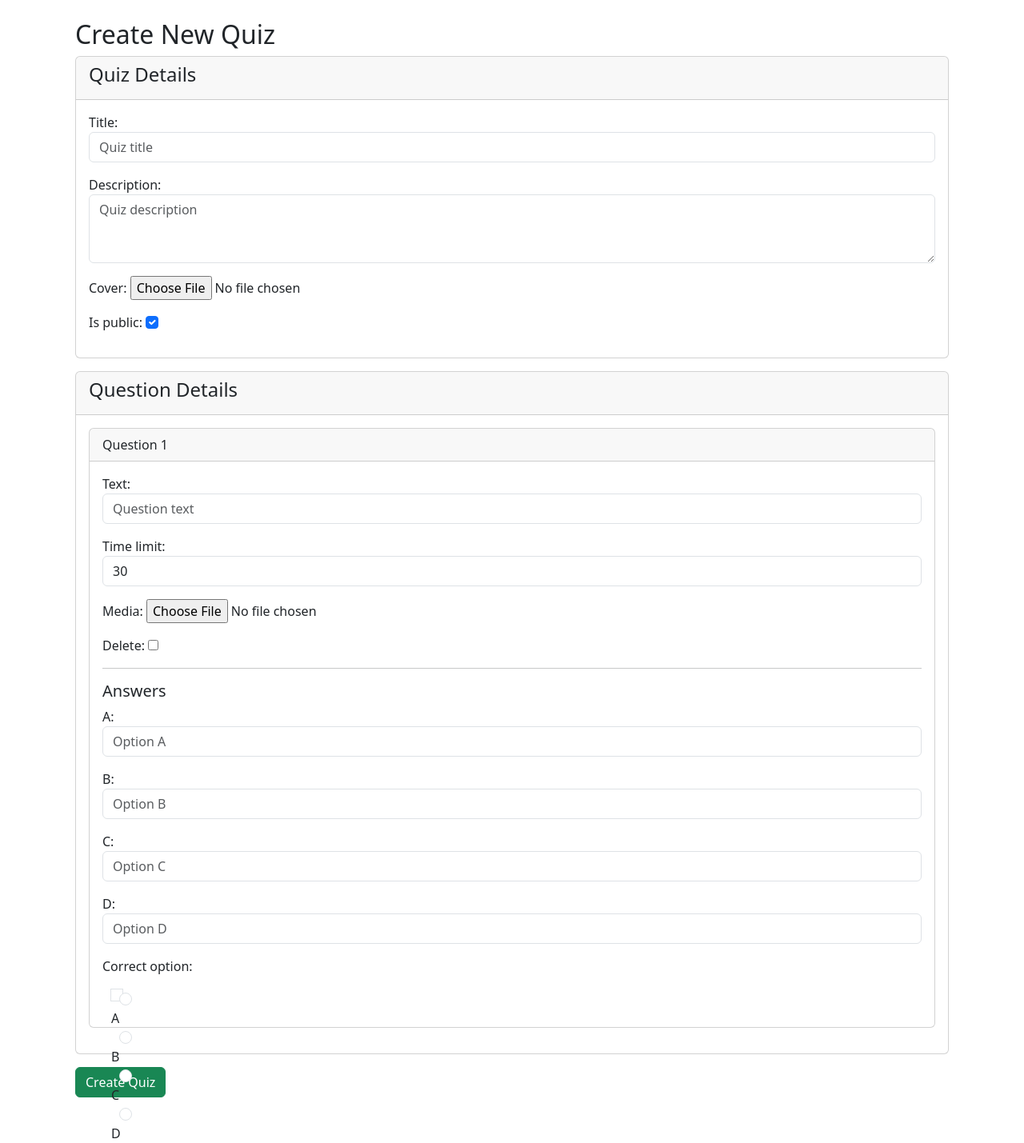
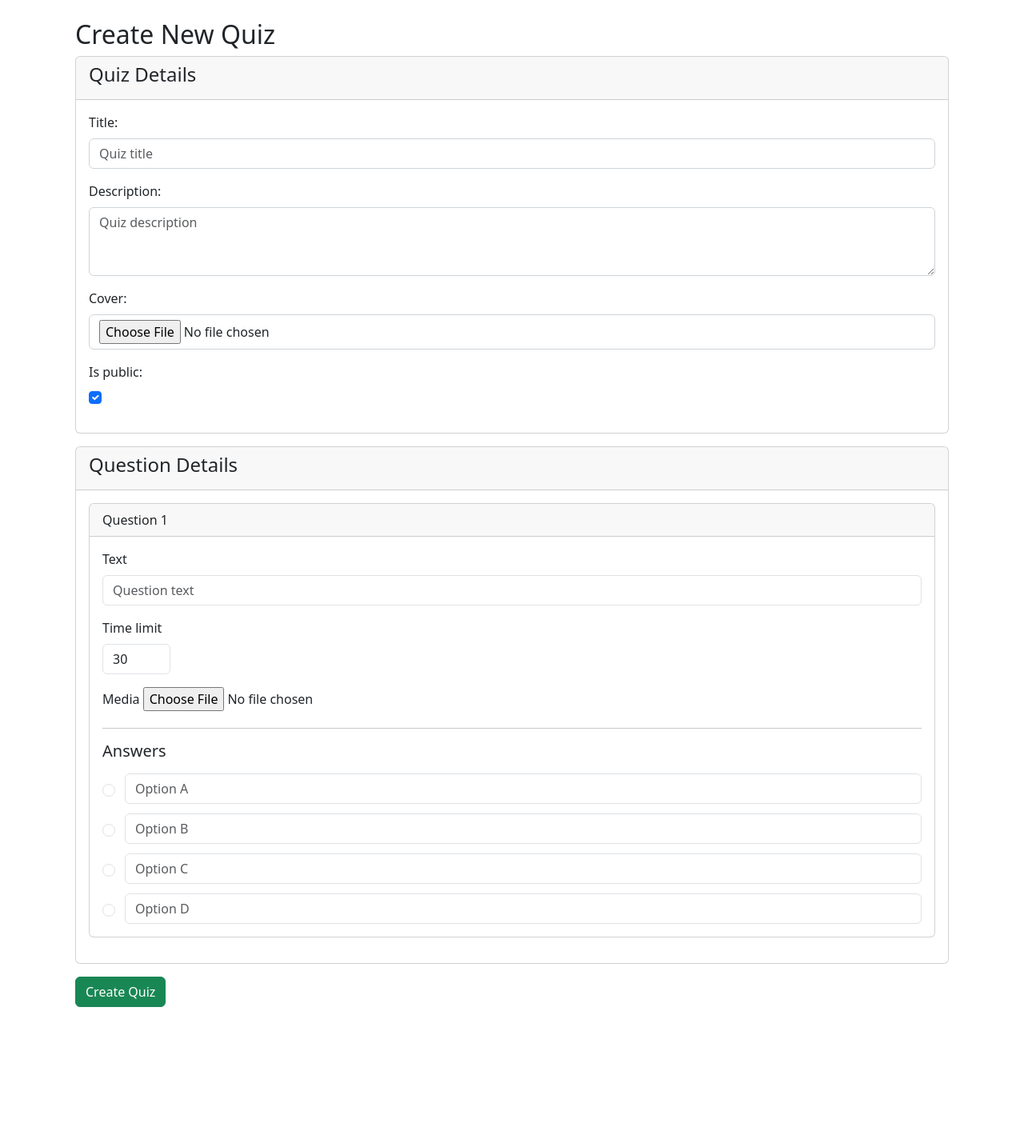
Before and after one commit to MoNaK-Wales/quiz, a Django app: page /create-quiz/ in a window 1280 px wide. Shown: the part 56-1485 px from the top of the page at 80% size. After the commit the page ends 1315 px from the top, so only its background shows below. Run offline with Django 5.2, Linux system fonts and the light colour scheme; the visitor is signed in with stand-in values (Sample User, id 1).

Commit message:
forms style fix

```diff
--- a/browser/views.py
+++ b/browser/views.py
@@ -61,7 +61,7 @@ class QuizFormView(LoginRequiredMixin, FormView):
                 continue
 
             question = question_form.save(commit=False)
-            question_form.quiz = quiz
+            question.quiz = quiz
             question.save()
 
             answers = a_form.cleaned_data
--- a/static/browser/css/quiz_form.css
+++ b/static/browser/css/quiz_form.css
@@ -1,9 +1,37 @@
 .question-set[style*="opacity: 0.5"] {
     transition: opacity 0.3s ease-in-out;
 }
-.question-set .form-check-input {
-    margin-left: 10px;
+
+.answer-grid-layout {
+    display: grid;
+    grid-template-columns: auto 1fr;
+    gap: 0.75rem;
+    align-items: center;
 }
-.question-set h5 {
-    margin-top: 15px;
+
+.card-body p {
+    margin-bottom: 1rem;
 }
+.card-body p label {
+    display: block;
+    margin-bottom: 0.5rem;
+    font-weight: 500;
+}
+.card-body p input:not(.form-check-input),
+.card-body p textarea,
+.card-body p select {
+    display: block;
+    width: 100%;
+    padding: 0.375rem 0.75rem;
+    font-size: 1rem;
+    font-weight: 400;
+    line-height: 1.5;
+    color: #212529;
+    background-color: #fff;
+    border: 1px solid #ced4da;
+    border-radius: 0.375rem;
+}
+.card-body p input[type="checkbox"]:not(.form-check-input) {
+    display: inline-block;
+    width: auto;
+}
--- a/static/browser/js/quiz_formset.js
+++ b/static/browser/js/quiz_formset.js
@@ -31,8 +31,9 @@ document.addEventListener('DOMContentLoaded', function () {
     };
 
     formsetContainer.addEventListener('click', function (event) {
-        if (event.target.classList.contains('delete-form-button')) {
-            const formSetBlock = event.target.closest('.formset-block');
+        const deleteButton = event.target.closest('.delete-form-btn');
+        if (deleteButton) {
+            const formSetBlock = deleteButton.closest('.formset-block') || deleteButton.closest('.question-set');
             formSetBlock.style.display = 'none';
             const deleteCheckbox = formSetBlock.querySelector('input[type="checkbox"][name*="questions-"][name$="-DELETE"]');
             if (deleteCheckbox) {
--- a/templates/browser/quiz_form.html
+++ b/templates/browser/quiz_form.html
@@ -10,15 +10,15 @@
     <div class="container">
         <h2>Create New Quiz</h2>
 
-        <form>
+        <form method="post" enctype="multipart/form-data">
             {% csrf_token %}
 
-            {% if quiz_form.errors or question_form.errors or answer_form.errors %}
+            {% if quiz_form.errors or question_formset.non_form_errors or answer_formset.non_form_errors or question_formset.errors or answer_formset.errors %}
                 <div class="alert alert-danger">
                     <strong>Please correct the errors below:</strong>
                     {{ quiz_form.non_field_errors }}
-                    {{ question_form.non_field_errors }}
-                    {{ answer_form.non_field_errors }}
+                    {{ question_formset.non_form_errors }}
+                    {{ answer_formset.non_form_errors }}
                 </div>
             {% endif %}
 
@@ -37,8 +37,8 @@
                 </div>
                 <div class="card-body">
                     <div id="formset-container">
-                        {{ question_form.management_form }}
-                        {{ answer_form.management_form }}
+                        {{ question_formset.management_form }}
+                        {{ answer_formset.management_form }}
 
                         {% for q_form, a_forms in form_pairs %}
                             <div class="question-set card mb-3">
@@ -49,15 +49,37 @@
                                     {% endif %}
                                 </div>
                                 <div class="card-body">
-                                    <div style="display: none;">
-                                        {{ q_form.DELETE }}
+                                    <div style="display: none;">{{ q_form.DELETE }}</div>
+
+                                    <div class="mb-3">
+                                        <label for="{{ q_form.text.id_for_label }}" class="form-label">Text</label>
+                                        {{ q_form.text }}
+                                    </div>
+                                    <div class="col-md-1 mb-3">
+                                        <label for="{{ q_form.time_limit.id_for_label }}" class="form-label">Time limit</label>
+                                        {{ q_form.time_limit }}
+                                    </div>
+                                    <div class="col-md-6 mb-3">
+                                        <label for="{{ q_form.media.id_for_label }}" class="form-label">Media</label>
+                                        {{ q_form.media }}
                                     </div>
 
-                                    {{ q_form.as_p }}
                                     <hr>
+                                    <h5 class="mb-3">Answers</h5>
 
-                                    <h5>Answers</h5>
-                                    {{ a_forms.as_p }}
+                                    <div class="answer-grid-layout">
+                                        {{ a_forms.correct_option.0.tag }}
+                                        <div class="answer-field">{{ a_forms.A }}</div>
+
+                                        {{ a_forms.correct_option.1.tag }}
+                                        <div class="answer-field">{{ a_forms.B }}</div>
+
+                                        {{ a_forms.correct_option.2.tag }}
+                                        <div class="answer-field">{{ a_forms.C }}</div>
+
+                                        {{ a_forms.correct_option.3.tag }}
+                                        <div class="answer-field">{{ a_forms.D }}</div>
+                                    </div>
                                 </div>
                             </div>
                         {% endfor %}
@@ -70,23 +92,43 @@
 
     <div id="empty-form-template" style="display: none;">
         <div class="question-set card mb-3" style="opacity: 0.5;">
-            <div class="card-header d-flex justify-content-between">
-                <span>Question <span class="question-counter">__prefix__</span></span>
+            <div class="card-header d-flex justify-content-between align-items-center">
+                <span>Question <span class="question-counter">{{ question_formset.empty_form.prefix|add:1 }}</span></span>
                 <button type="button" class="btn-close delete-form-btn" aria-label="Delete"></button>
             </div>
             <div class="card-body">
-                <div style="display: none;">
-                    {{ question_form.empty_form.DELETE }}
+                <div style="display: none;">{{ question_formset.empty_form.DELETE }}</div>
+
+                <div class="mb-3">
+                    <label for="id_questions-__prefix__-text" class="form-label">Text</label>
+                    {{ question_formset.empty_form.text }}
                 </div>
+                <div class="col-md-1 mb-3"> <label for="id_questions-__prefix__-time_limit" class="form-label">Time limit</label>
+                    {{ question_formset.empty_form.time_limit }}
+                </div>
+                <div class="col-md-6 mb-3"> <label for="id_questions-__prefix__-media" class="form-label">Media</label>
+                    {{ question_formset.empty_form.media }}
+                </div>
+                <hr>
+                <h5 class="mb-3">Answers</h5>
 
-                {{ question_form.empty_form.as_p }}
-                <hr>
+                <div class="answer-grid-layout">
+                    {{ answer_formset.empty_form.correct_option.0.tag }}
+                    <div class="answer-field">{{ answer_formset.empty_form.A }}</div>
 
-                <h5>Answers</h5>
-                {{ answer_formset.empty_form.as_p }}
+                    {{ answer_formset.empty_form.correct_option.1.tag }}
+                    <div class="answer-field">{{ answer_formset.empty_form.B }}</div>
+
+                    {{ answer_formset.empty_form.correct_option.2.tag }}
+                    <div class="answer-field">{{ answer_formset.empty_form.C }}</div>
+
+                    {{ answer_formset.empty_form.correct_option.3.tag }}
+                    <div class="answer-field">{{ answer_formset.empty_form.D }}</div>
+                </div>
             </div>
         </div>
     </div>
+</div>
 {% endblock content %}
 
 {% block scripts %}
```
